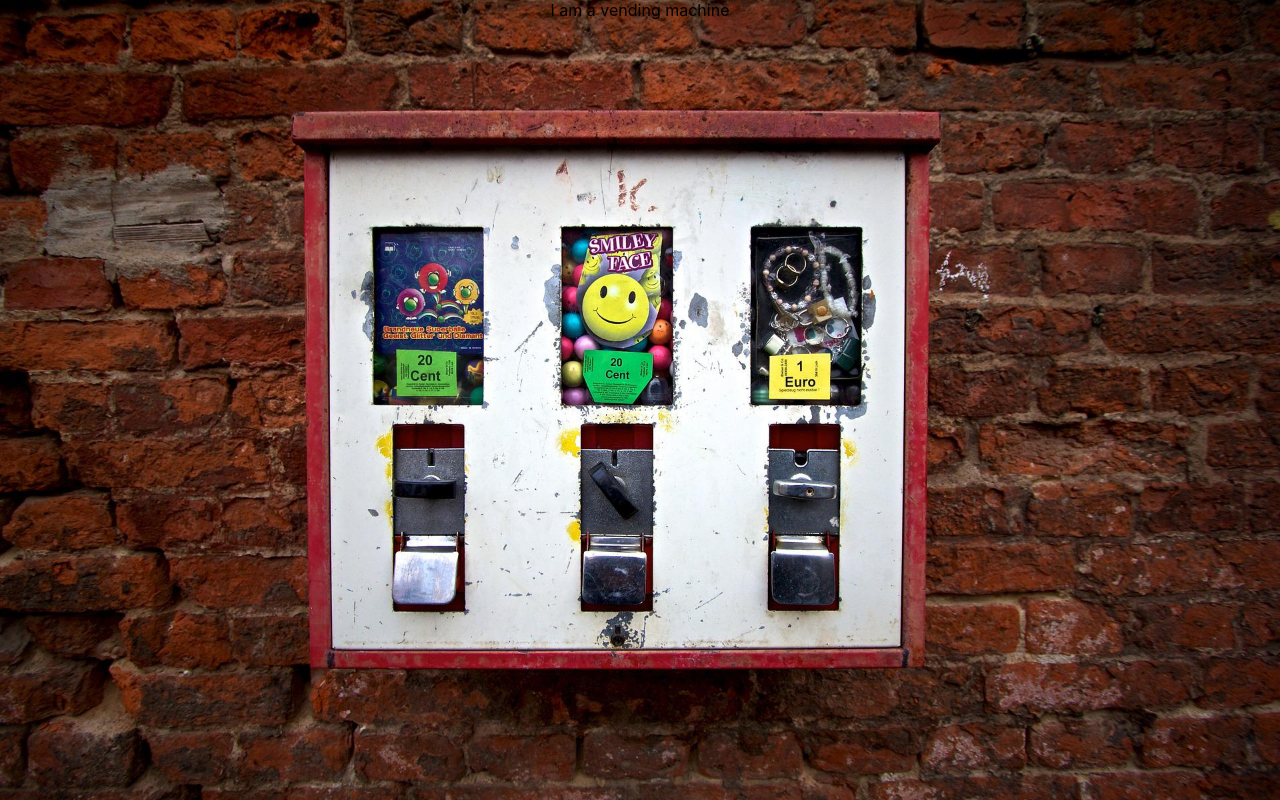
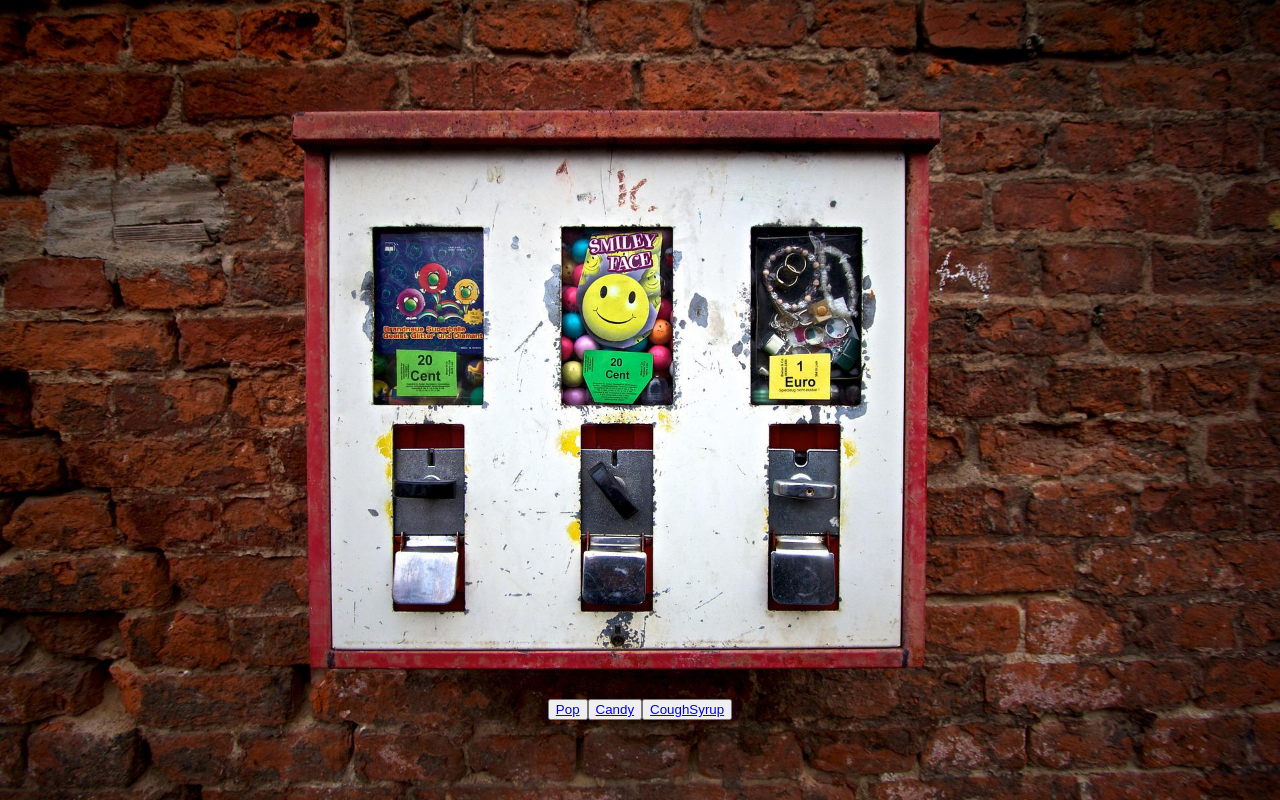
Before and after one commit to laurelthorburn/wacky-vending-machine, a React (Create React App) app: page / in a window 1280 px wide. Built offline with nearby package versions, Linux system fonts and the light colour scheme.

Commit message:
Added buttons with links to vm component

```diff
--- a/src/VendingMachine/VendingMachine.css
+++ b/src/VendingMachine/VendingMachine.css
@@ -7,3 +7,11 @@
     -o-background-size: cover;
     background-size: cover;
 }
+
+.Vending-Btns{
+    width: 100vw;
+    height: 90vh;
+    display: flex;
+    align-items: flex-end;
+    justify-content: center;
+}
--- a/src/VendingMachine/VendingMachine.jsx
+++ b/src/VendingMachine/VendingMachine.jsx
@@ -1,13 +1,23 @@
-import React from 'react';
-import {Link} from 'react-router-dom';
-import './VendingMachine.css';
+import React from "react";
+import { Link } from "react-router-dom";
+import "./VendingMachine.css";
 
 const VendingMachine = () => {
-    return (
+  return (
     <div className="Vending">
-    I am a vending machine
+      <div className="Vending-Btns">
+        <button>
+          <Link to="pop">Pop</Link>
+        </button>
+        <button>
+          <Link to="candy">Candy</Link>
+        </button>
+        <button>
+          <Link to="coughsyrup">CoughSyrup</Link>
+        </button>
+      </div>
     </div>
-     );
-}
+  );
+};
 
 export default VendingMachine;
```
